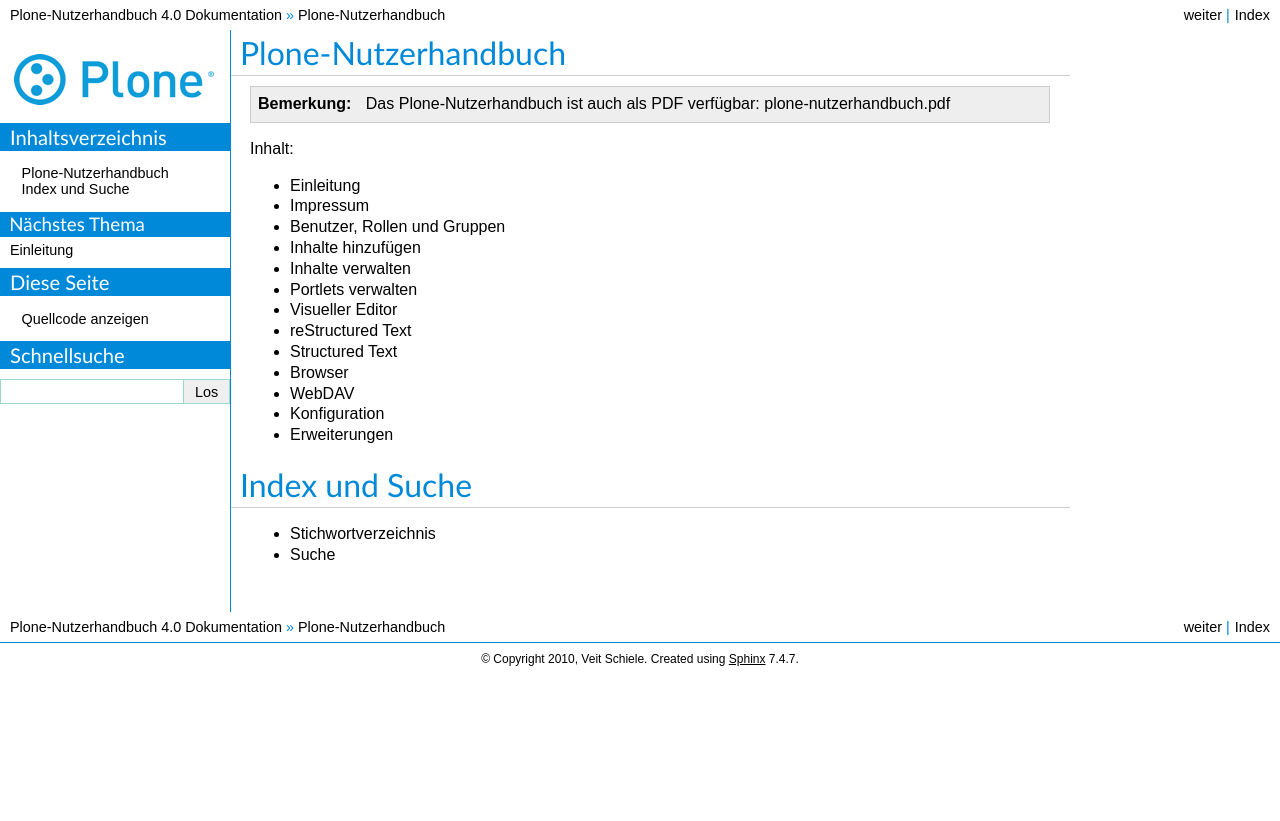
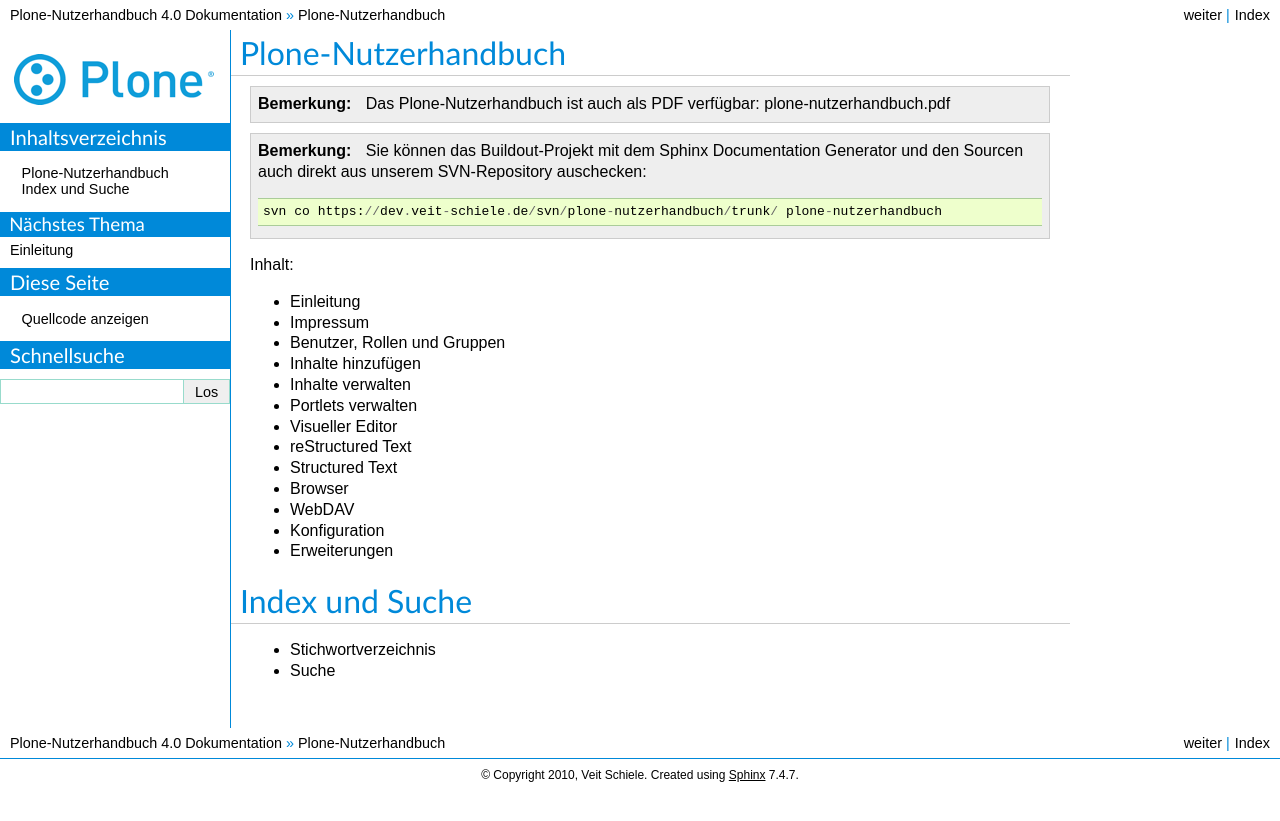
Before and after one commit to veit/plone-nutzerhandbuch, a Sphinx documentation site: the page built from source/index.rst, in a window 1280 px wide. Shown: the top 821 px of the page. Built offline with Sphinx 7.4.7, drawn with Linux system fonts in a browser that asks for light colours; pages that are not in the unit, such as notebooks, are missing from menus.

Commit message:
Added hint to svn repository

```diff
--- a/source/index.rst
+++ b/source/index.rst
@@ -8,6 +8,11 @@
 
 .. note::
    Das Plone-Nutzerhandbuch ist auch als PDF verfügbar:  `plone-nutzerhandbuch.pdf <plone-nutzerhandbuch.pdf>`_
+
+.. note::
+   Sie können das Buildout-Projekt mit dem `Sphinx Documentation Generator <http://sphinx.pocoo.org/>`_ und den Sourcen auch direkt aus unserem SVN-Repository auschecken::
+
+     svn co https://dev.veit-schiele.de/svn/plone-nutzerhandbuch/trunk/ plone-nutzerhandbuch
 
 Inhalt:
 
```
